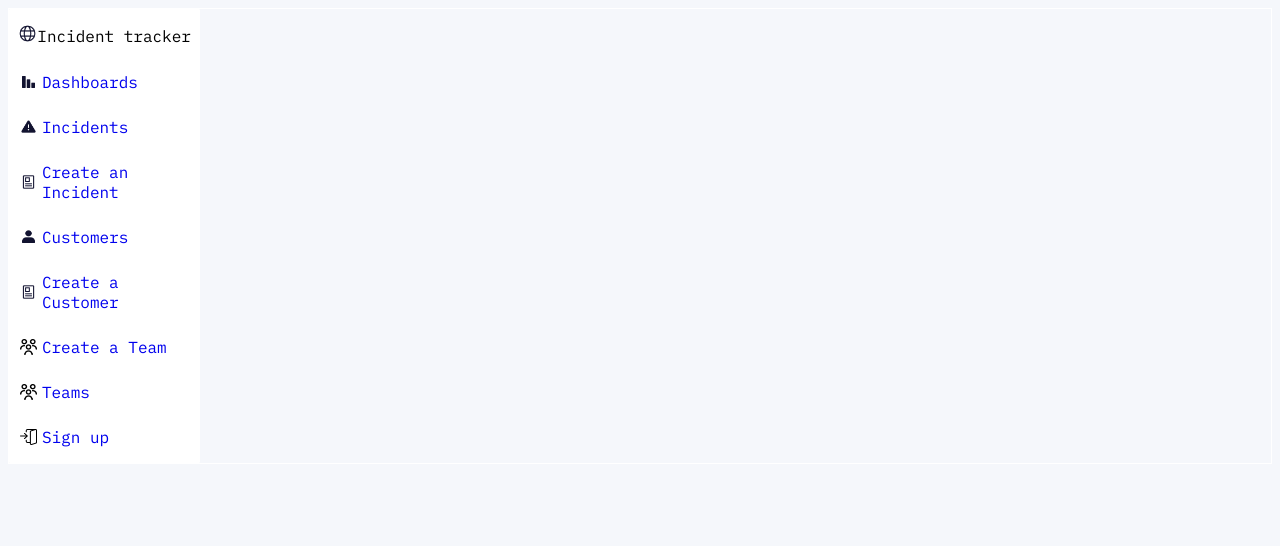
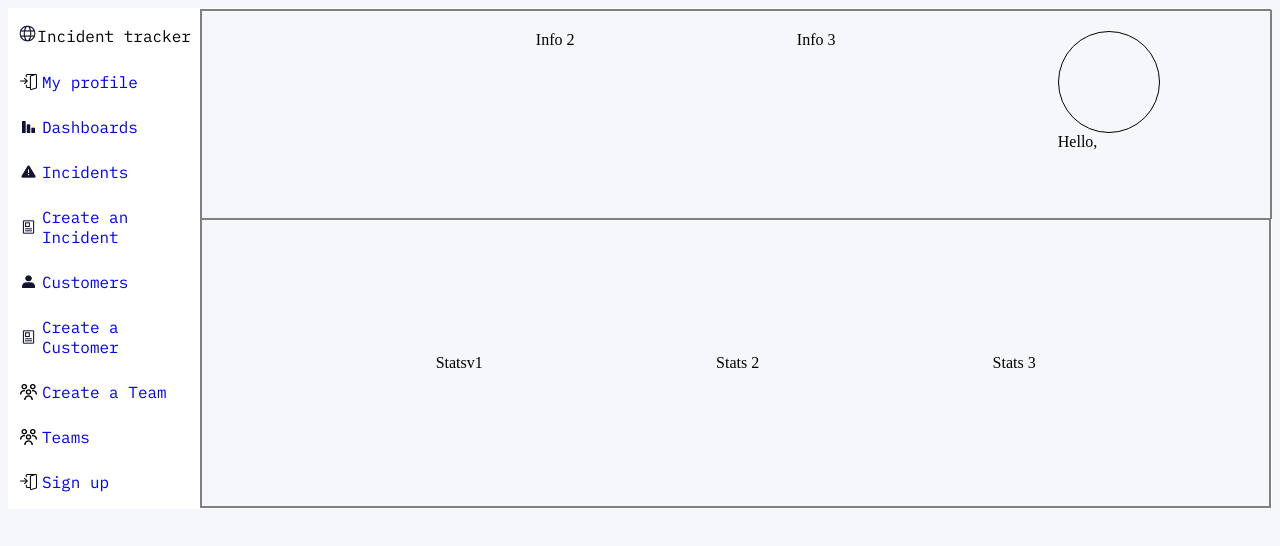
Before and after one commit to omitsumoshi/MIM-FE, a React (Vite) app: page /myprofile in a window 1280 px wide. Shown: the top 546 px of the page. Built offline with nearby package versions, Linux system fonts and the light colour scheme; no server answers.

Commit message:
Update 29/10 morning before applying changes

```diff
--- a/src/App.jsx
+++ b/src/App.jsx
@@ -10,6 +10,9 @@ import { NavLink } from "react-router"
 
 function App() {
 
+  const [user, setUser] = useState(localStorage.getItem('userToken') )
+
+  axios.defaults.headers.common['Authorization'] = "Bearer " + (user ? user : "")
 
   return (
     <>
--- /dev/null
+++ b/src/UserContext.jsx
@@ -0,0 +1,3 @@
+import { createContext } from "react";
+
+export const UserContext = createContext()
--- a/src/app/NavBar.jsx
+++ b/src/app/NavBar.jsx
@@ -17,6 +17,10 @@ const NavBar = () => {
             <div className="navHeader">
                 <img src={trackerImg} alt="" />
                 <p>Incident tracker</p>
+            </div>
+             <div className="linkWrapper">
+                <img src={LoginImg} alt="userProfile" />
+                <NavLink to="/myprofile/" className="link">My profile</NavLink>
             </div>
             <div className="linkWrapper">
                 <img src={dashboardImg} alt="dashboards" />
@@ -50,6 +54,7 @@ const NavBar = () => {
                 <img src={LoginImg} alt="login" />
                 <NavLink to="/signup/" className="link">Sign up</NavLink>
             </div>
+
         </div>
         </div>
 
--- a/src/app/Router.jsx
+++ b/src/app/Router.jsx
@@ -12,6 +12,7 @@ import Dashboards from "./views/Dashboards";
 import Teams from "./views/Teams";
 import CreateTeams from "./views/CreateTeams";
 import EditTeams from "./views/EditTeams";
+import UserProfile from "./views/UserProfile";
 import LoginForm from "../components/LoginForm";
 import LoginForm2 from "../components/LoginForm2";
 
@@ -34,6 +35,7 @@ const Router = () => {
             <Route path="/teams/edit/:id" element={<EditTeams />} />
              <Route path="/signup" element={<LoginForm />} />
               <Route path="/login" element={<LoginForm2 />} />
+               <Route path="/myprofile" element={<UserProfile />} />
         </Routes>
     )
 }
--- /dev/null
+++ b/src/app/views/UserProfile.css
@@ -0,0 +1,35 @@
+.UserProfileMainWrapper {
+    display: flex;
+    flex-direction: column;
+    border: 1px solid grey;
+    width: 100%;
+}
+
+.UserProfileHeader {
+    display: flex;
+    flex-direction: row;
+    border: 1px solid grey;
+    width: 100%;
+    justify-content: space-around;
+    flex-grow: 1;
+}
+
+.UserProfileInfo {
+    margin-top: 20px;
+}
+
+.UserProfileAvatar {
+    border-radius: 50%;
+    border: 1px solid black;
+    height: 100px;
+    width: 100px;
+}
+
+.UserProfileStats {
+    display: flex;
+    flex-direction: row;
+    flex-grow: 4;
+    border: 1px solid grey;
+    justify-content: space-evenly;
+    align-items: center;
+}
--- /dev/null
+++ b/src/app/views/UserProfile.jsx
@@ -0,0 +1,47 @@
+import { useEffect, useState } from 'react'
+import './UserProfile.css'
+import axios from 'axios'
+
+const UserProfile = () => {
+
+const [user, setUser] = useState('')
+const [email, setEmail] = useState('')
+
+    const verification = () => {
+        axios
+        .post('http://localhost:8080/verification')
+        .then((res)=>{
+            setUser(res.data.username)
+            setEmail(res.data.email)
+        })
+        .catch((err)=>{
+            console.error(err)
+        })
+
+    }
+
+    useEffect(()=>{
+        verification()
+    },[])
+
+    return(
+        <div className="UserProfileMainWrapper">
+            <div className="UserProfileHeader">
+                <div className="UserProfileInfo">{email}</div>
+                <div className="UserProfileInfo">Info 2</div>
+                <div className="UserProfileInfo">Info 3</div>
+                <div className="UserProfileInfo">
+                    <div className="UserProfileAvatar"></div>
+                    Hello, {user}
+                </div>
+            </div>
+          <div className="UserProfileStats">
+            <div className="UserProfileStatsInfo">Statsv1</div>
+            <div className="UserProfileStatsInfo">Stats 2</div>
+            <div className="UserProfileStatsInfo">Stats 3</div>
+          </div>
+        </div>
+    )
+}
+
+export default UserProfile
--- a/src/components/LoginForm2.jsx
+++ b/src/components/LoginForm2.jsx
@@ -1,7 +1,7 @@
 import { useEffect, useState } from "react";
 import "./IncidentForm.css";
 import axios from "axios";
-import { Navigate, NavLink } from "react-router";
+import { useNavigate, NavLink } from "react-router";
 
 
 const LoginForm2 = () => {
@@ -9,6 +9,8 @@ const LoginForm2 = () => {
     const [email, setEmail] = useState("")
     const [password, setPassword] = useState("")
     const [userToken, setUserToken] = useState("")
+
+    const navigate = useNavigate()
 
     const user = {
         email: email,
@@ -18,27 +20,27 @@ const LoginForm2 = () => {
     const loginUser = (e) => {
         e.preventDefault()
         axios
-    .post("http://localhost:8080/user/login",user)
-    .then((res)=>{
+            .post("http://localhost:8080/login", user)
+            .then((res) => {
                 setUserToken(res.data.jwt)
-        localStorage.setItem('userToken', res.data.jwt )
+                localStorage.setItem('userToken', res.data.jwt)
+                navigate('/myprofile')
             })
-    .catch((err)=>{
+            .catch((err) => {
                 console.error(err)
             })
+
     }
 
-
-
-    return(
+    return (
         <div className="">
             <form onSubmit={loginUser}>
                 <div className="formWrapper">
                     <label htmlFor="userName">User email</label>
-            <input type="email" value={email} onChange={(e)=>{setEmail(e.target.value)}}/>
+                    <input type="email" value={email} onChange={(e) => { setEmail(e.target.value) }} />
 
                     <label htmlFor="password">Password</label>
-            <input type="password" value={password} onChange={(e)=>{setPassword(e.target.value)}}/>
+                    <input type="password" value={password} onChange={(e) => { setPassword(e.target.value) }} />
 
                     <button className="btn">Login</button>
                 </div>
```
Lines whose indentation alone changed are shown as unchanged.
